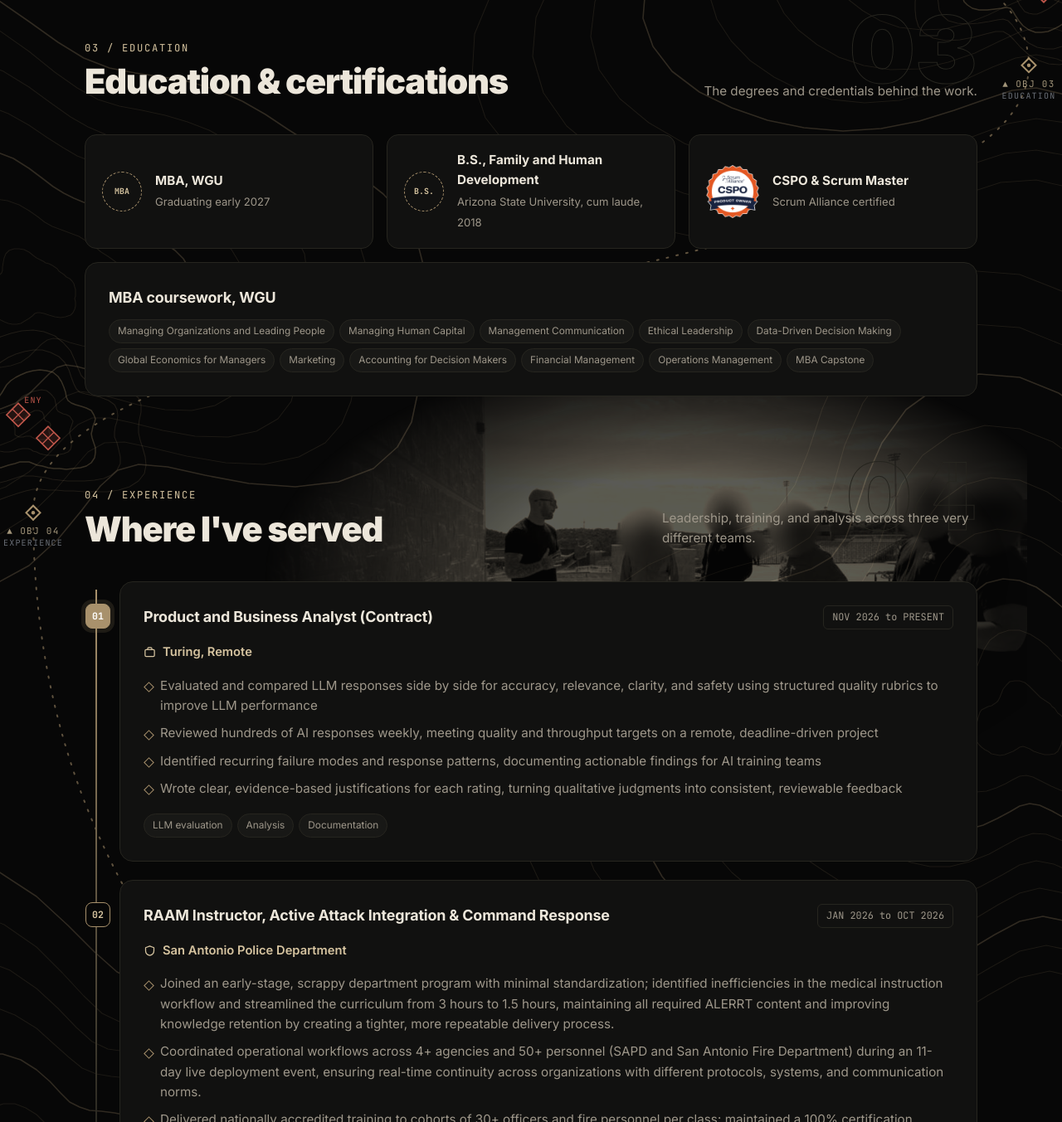
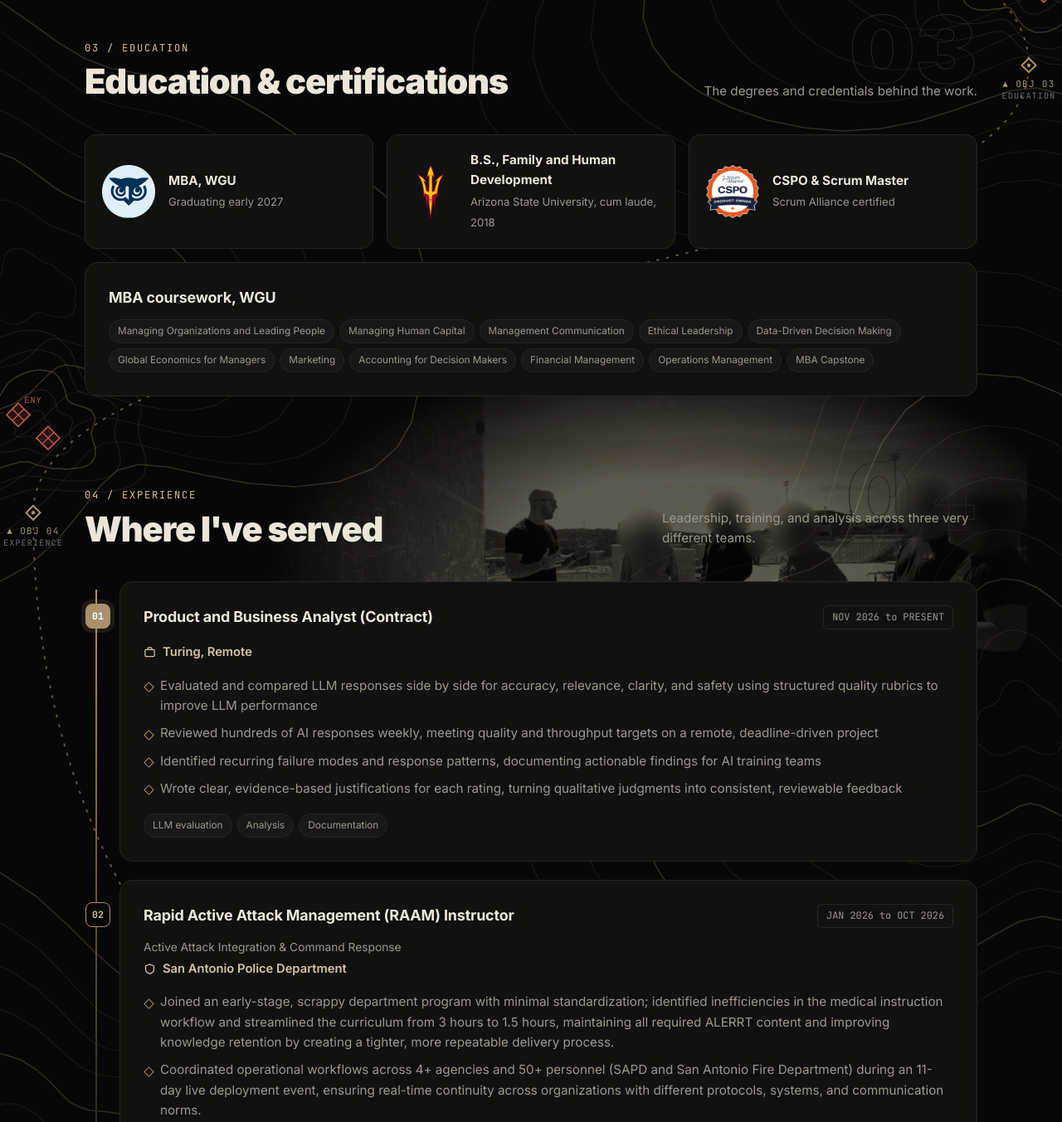
Before and after one commit to kylegapen/kylegapen.github.io, a plain HTML site: page index.html in a window 1280 px wide. Shown: the part 2377-3730 px from the top of the page at 83% size. Drawn offline with Linux system fonts and the light colour scheme.

Commit message:
Add files via upload

```diff
--- a/index.html
+++ b/index.html
@@ -112,7 +112,7 @@
   .who img{width:76px;height:76px;border-radius:50%;object-fit:cover;border:3px solid var(--accent);box-shadow:0 0 0 5px rgba(168,145,108,.15)}
   .who b{display:block;font-size:1.55rem;font-weight:800;letter-spacing:-.02em;line-height:1.2}
   .who span{font-family:"JetBrains Mono",monospace;font-size:.74rem;letter-spacing:.08em;color:var(--accent2)}
-  .badge-img{flex:none;width:64px;height:64px}
+  .badge-img{flex:none;width:64px;height:64px;object-fit:contain}
   @media (min-width:761px){
     .hero{grid-template-columns:1fr 1.05fr;gap:48px}
     .term pre{font-size:.98rem;padding:26px 30px;min-height:0}
@@ -180,6 +180,7 @@
   .job::before{content:attr(data-n);position:absolute;left:-42px;top:26px;width:28px;height:28px;border-radius:8px;background:var(--bg);border:1.5px solid var(--accent);color:var(--accent2);font-family:"JetBrains Mono",monospace;font-size:.72rem;font-weight:700;display:grid;place-items:center}
   .job.current::before{background:var(--accent);color:#fff;box-shadow:0 0 0 5px rgba(168,145,108,.15)}
   .job .top{display:flex;justify-content:space-between;align-items:flex-start;flex-wrap:wrap;gap:8px;margin-bottom:4px}
+  .job-sub{font-size:.86rem;color:var(--muted);margin-top:2px}
   .job .org{display:flex;align-items:center;gap:8px;color:var(--accent2);font-weight:600;font-size:.92rem;margin-bottom:16px}
   .job .org svg{width:15px}
   .date{font-family:"JetBrains Mono",monospace;font-size:.74rem;color:var(--muted);padding:4px 10px;border:1px solid var(--line);border-radius:6px;white-space:nowrap}
@@ -544,7 +545,7 @@
       </div>
       <div class="reveal">
         <details open><summary>How does law enforcement translate to product?</summary><p>Both jobs mean understanding people under pressure, prioritizing with limited time, and documenting decisions early. Every call is like a stakeholder meeting: I assess the situation and clarify what people need and how I can provide it. Knowing my team and the resources at hand is crucial to delivering what the client or stakeholder needs. The real skill is reading between the lines to identify the pain points and blockers they need removed.</p></details>
-        <details><summary>How do you approach business strategy?</summary><p>I start with the mission: what outcome the business needs and who it serves. Then I look at the people it affects, the market and competitors, and what it will cost in time and resources. I would rather validate an idea cheaply before committing to it. The goal is a clear plan the team understands and can carry out without waiting on me.</p><p>For example, before an 11-day, multi-agency event, I walked the grounds with a fire department battalion chief and the RAAM program's officer in charge. The topographic maps we had planned from did not show the true size of the site or the extra routes in and out. I brought that data to event leadership, they approved the change, and we moved from one forward control point to three. That was my lesson in <b style="color:var(--text)">strategy in motion</b>, and I carry it into business: a plan is a starting point. When the ground truth changes, the strategy has to change with it.</p></details>
+        <details><summary>How do you approach business strategy?</summary><p>I start with the mission: what outcome the business needs and who it serves. Then I look at the people it affects, the market and competitors, and what it will cost in time and resources. I would rather validate an idea cheaply before committing to it. The goal is a clear plan the team understands and can carry out without waiting on me.</p><p>For example, before an 11-day, multi-agency event, I walked the grounds with a fire department battalion chief and the Rapid Active Attack Management (RAAM) program's officer in charge. The topographic maps we had planned from did not show the true size of the site or the extra routes in and out. I brought that data to event leadership, they approved the change, and we moved from one forward control point to three. That was my lesson in <b style="color:var(--text)">strategy in motion</b>, and I carry it into business: a plan is a starting point. When the ground truth changes, the strategy has to change with it.</p></details>
         <details><summary>Do you have remote work experience?</summary><p>Yes. I work remotely as a contractor from a dedicated home office, and I'm very comfortable in a remote setting.</p></details>
         <details><summary>What kind of company are you looking for?</summary><p>Small to mid-size tech teams where I can learn fast and own real outcomes.</p></details>
       </div>
@@ -559,8 +560,8 @@
       <div class="sec-num">03</div>
     </div>
     <div class="edu">
-      <div class="cert reveal"><div class="seal">MBA</div><div><b>MBA, WGU</b><span>Graduating early 2027</span></div></div>
-      <div class="cert reveal"><div class="seal">B.S.</div><div><b>B.S., Family and Human Development</b><span>Arizona State University, cum laude, 2018</span></div></div>
+      <div class="cert reveal"><img class="badge-img" src="wgu-logo.png" alt="Western Governors University logo" width="64" height="64"><div><b>MBA, WGU</b><span>Graduating early 2027</span></div></div>
+      <div class="cert reveal"><img class="badge-img" src="asu-logo.png" alt="Arizona State University logo" width="64" height="64"><div><b>B.S., Family and Human Development</b><span>Arizona State University, cum laude, 2018</span></div></div>
       <div class="cert reveal"><img class="badge-img" src="cspo-badge.png" alt="Scrum Alliance Certified Scrum Product Owner badge" width="64" height="64"><div><b>CSPO &amp; Scrum Master</b><span>Scrum Alliance certified</span></div></div>
     </div>
     <div class="panel reveal mba"><h3>MBA coursework, WGU</h3><div class="chips"><span>Managing Organizations and Leading People</span><span>Managing Human Capital</span><span>Management Communication</span><span>Ethical Leadership</span><span>Data-Driven Decision Making</span><span>Global Economics for Managers</span><span>Marketing</span><span>Accounting for Decision Makers</span><span>Financial Management</span><span>Operations Management</span><span>MBA Capstone</span></div></div>
@@ -587,7 +588,7 @@
         <div class="chips"><span>LLM evaluation</span><span>Analysis</span><span>Documentation</span></div>
       </div>
       <div class="job panel reveal" data-n="02">
-        <div class="top"><h3>RAAM Instructor, Active Attack Integration &amp; Command Response</h3><span class="date">JAN 2026 to OCT 2026</span></div>
+        <div class="top"><div><h3>Rapid Active Attack Management (RAAM) Instructor</h3><div class="job-sub">Active Attack Integration &amp; Command Response</div></div><span class="date">JAN 2026 to OCT 2026</span></div>
         <div class="org"><svg><use href="#i-shield"/></svg>San Antonio Police Department</div>
         <ul>
           <li>Joined an early-stage, scrappy department program with minimal standardization; identified inefficiencies in the medical instruction workflow and streamlined the curriculum from 3 hours to 1.5 hours, maintaining all required ALERRT content and improving knowledge retention by creating a tighter, more repeatable delivery process.</li>
```
Also changed, not shown: asu-logo.png (added), wgu-logo.png (added).
